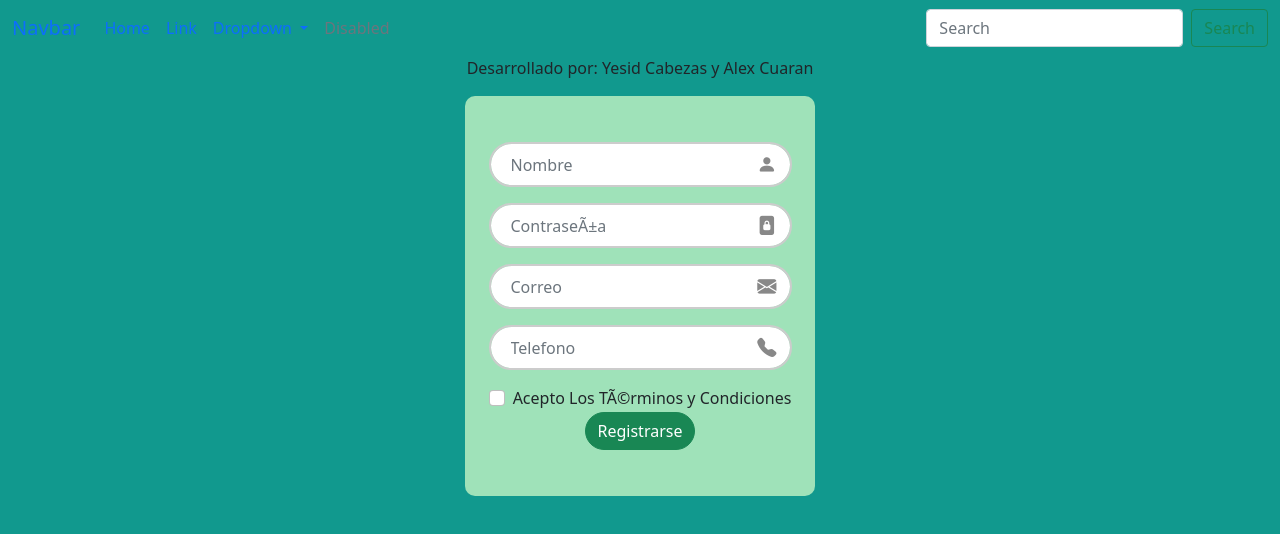
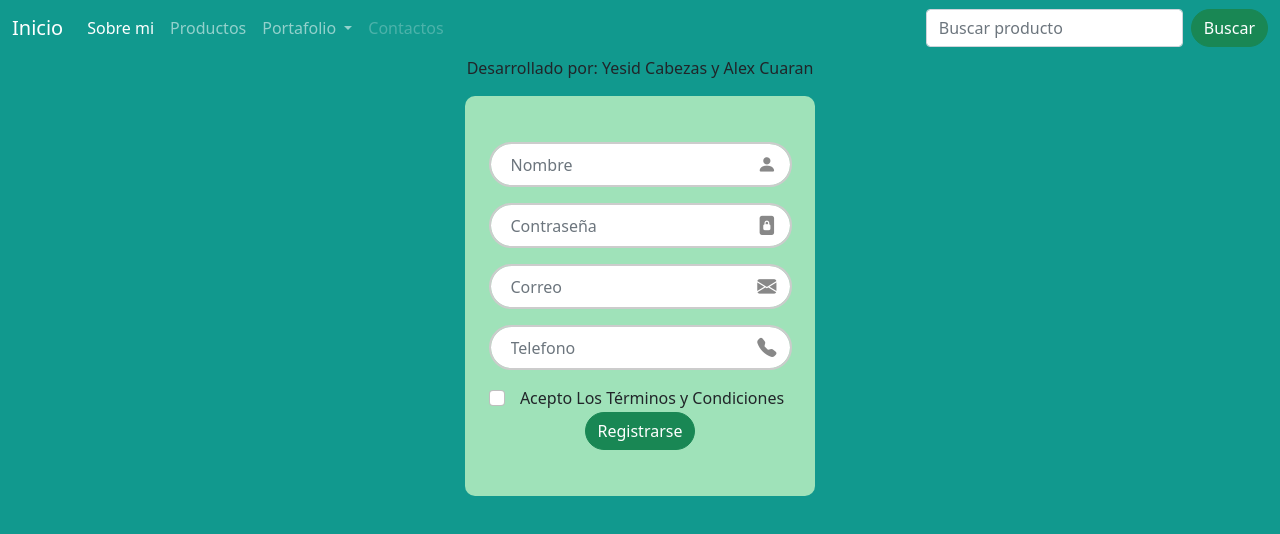
Before and after one commit to fabian114a/taller1, a plain HTML site: page Bootstrap/index.html in a window 1280 px wide. Drawn offline with nearby package versions, Linux system fonts and the light colour scheme.

Commit message:
Tercer commit

```diff
--- a/Bootstrap/index.html
+++ b/Bootstrap/index.html
@@ -1,45 +1,6 @@
 <!DOCTYPE html>
 <html lang="en">
   <head>
-    <nav class="navbar navbar-expand-lg bg-body-tertiary">
-  <div class="container-fluid">
-    <a class="navbar-brand" href="#">Navbar</a>
-    <button class="navbar-toggler" type="button" data-bs-toggle="collapse" data-bs-target="#navbarSupportedContent" aria-controls="navbarSupportedContent" aria-expanded="false" aria-label="Toggle navigation">
-      <span class="navbar-toggler-icon"></span>
-    </button>
-    <div class="collapse navbar-collapse" id="navbarSupportedContent">
-      <ul class="navbar-nav me-auto mb-2 mb-lg-0">
-        <li class="nav-item">
-          <a class="nav-link active" aria-current="page" href="#">Home</a>
-        </li>
-        <li class="nav-item">
-          <a class="nav-link" href="#">Link</a>
-        </li>
-        <li class="nav-item dropdown">
-          <a class="nav-link dropdown-toggle" href="#" role="button" data-bs-toggle="dropdown" aria-expanded="false">
-            Dropdown
-          </a>
-          <ul class="dropdown-menu">
-            <li><a class="dropdown-item" href="#">Action</a></li>
-            <li><a class="dropdown-item" href="#">Another action</a></li>
-            <li><hr class="dropdown-divider"></li>
-            <li><a class="dropdown-item" href="#">Something else here</a></li>
-          </ul>
-        </li>
-        <li class="nav-item">
-          <a class="nav-link disabled" aria-disabled="true">Disabled</a>
-        </li>
-      </ul>
-      <form class="d-flex" role="search">
-        <input class="form-control me-2" type="search" placeholder="Search" aria-label="Search"/>
-        <button class="btn btn-outline-success" type="submit">Search</button>
-      </form>
-    </div>
-  </div>
-</nav>
-
-
-
     <meta charset="UTF-8" />
     <meta name="viewport" content="width=device-width, initial-scale=1.0" />
     <title>Formulario</title>
@@ -60,13 +21,75 @@
     <link rel="stylesheet" href="css/pagina.css" />
   </head>
   <body>
+    <nav class="navbar navbar-expand-lg navbar-dark bg-body-tertiary style="background-color: #0a0e0d;>
+      <div class="container-fluid">
+        <a class="navbar-brand" href="#">Inicio</a>
+        <button
+          class="navbar-toggler"
+          type="button"
+          data-bs-toggle="collapse"
+          data-bs-target="#navbarSupportedContent"
+          aria-controls="navbarSupportedContent"
+          aria-expanded="false"
+          aria-label="Toggle navigation"
+        >
+          <span class="navbar-toggler-icon"></span>
+        </button>
+        <div class="collapse navbar-collapse" id="navbarSupportedContent">
+          <ul class="navbar-nav me-auto mb-2 mb-lg-0">
+            <li class="nav-item">
+              <a class="nav-link active" aria-current="page" href="#"
+                >Sobre mi</a
+              >
+            </li>
+            <li class="nav-item">
+              <a class="nav-link" href="#">Productos</a>
+            </li>
+            <li class="nav-item dropdown">
+              <a
+                class="nav-link dropdown-toggle"
+                href="#"
+                role="button"
+                data-bs-toggle="dropdown"
+                aria-expanded="false"
+              >
+                Portafolio
+              </a>
+              <ul class="dropdown-menu">
+                <li><a class="dropdown-item" href="#">Categoria 1</a></li>
+                <li><a class="dropdown-item" href="#">Categoria 2</a></li>
+                <li><a class="dropdown-item" href="#">Categoria 3</a></li>
+              </ul>
+            </li>
+            <li class="nav-item">
+              <a class="nav-link disabled" aria-disabled="true">Contactos</a>
+            </li>
+          </ul>
+          <form class="d-flex" role="search">
+            <input
+              class="form-control me-2"
+              type="search"
+              placeholder="Buscar producto"
+              aria-label="Search"
+            />
+            <div style="text-align: center">
+          <button type="button" class="btn btn-success rounded-pill">
+            Buscar
+          </button>
+        </div>
 
-    <p>Desarrollado por: Yesid Cabezas y Alex Cuaran </p>
+          </form>
+        </div>
+      </div>
+    </nav>
+
+    <p>Desarrollado por: Yesid Cabezas y Alex Cuaran</p>
     <!--Contenedor del formulario ubicacion y fondo para color, tamaño y ubicacion.--->
-    <div class="container d-flex justify-content-center align-items-center fondo">
+    <div
+      class="container d-flex justify-content-center align-items-center fondo"
+    >
       <!--Formulario--->
       <form>
-
         <div class="position-relative mb-3">
           <input
             type="text"
@@ -104,9 +127,9 @@
         </div>
 
         <!--casilla de seleccion-->
-      <div class="form-check ">
+        <div class="form-check">
           <input
-          class="form-check-input "
+            class="form-check-input"
             type="checkbox"
             value=""
             id="checkDefault"
@@ -116,10 +139,15 @@
           </label>
         </div>
         <!--Boton-->
-      <div style="text-align: center;">
-      <button type="button" class="btn btn-success rounded-pill">Registrarse</button>
+        <div style="text-align: center">
+          <button type="button" class="btn btn-success rounded-pill">
+            Registrarse
+          </button>
         </div>
       </form>
     </div>
+    <script src="https://cdn.jsdelivr.net/npm/@popperjs/core@2.9.2/dist/umd/popper.min.js"></script>
+    <script src="https://cdn.jsdelivr.net/npm/bootstrap@5.0.2/dist/js/bootstrap.min.js"></script>
+
   </body>
 </html>
```
Lines whose indentation alone changed are shown as unchanged.
